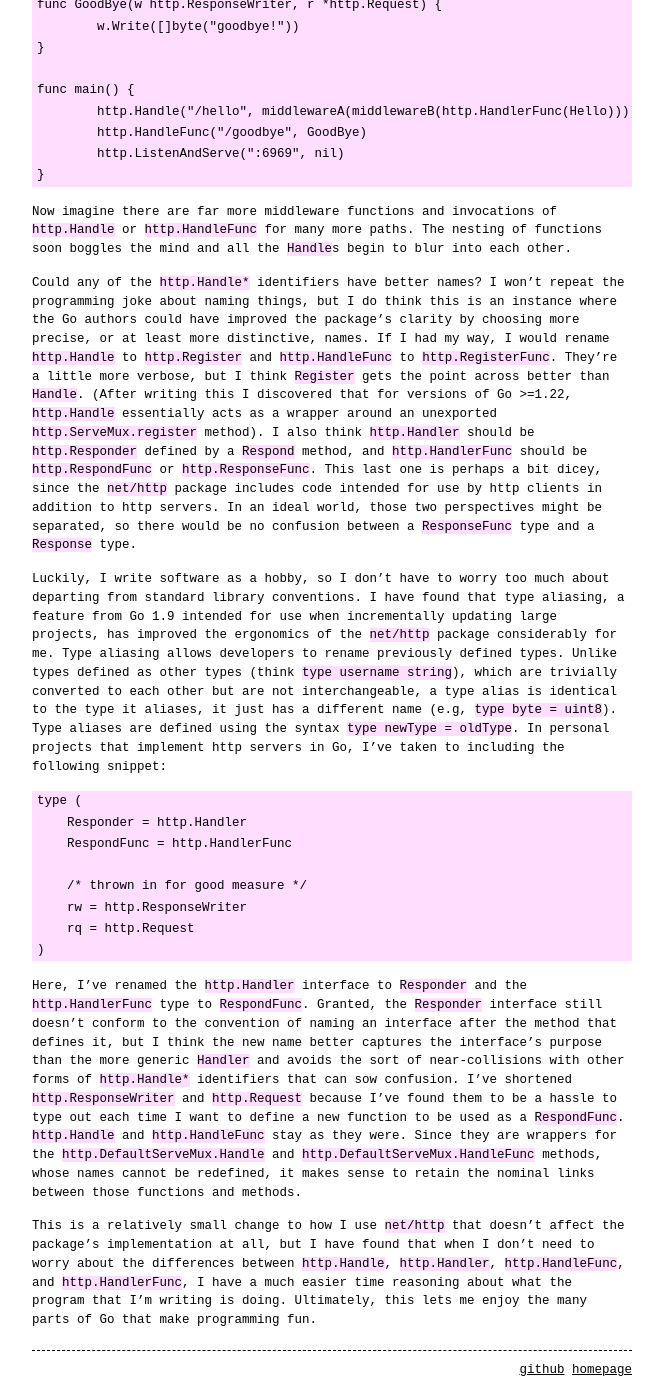
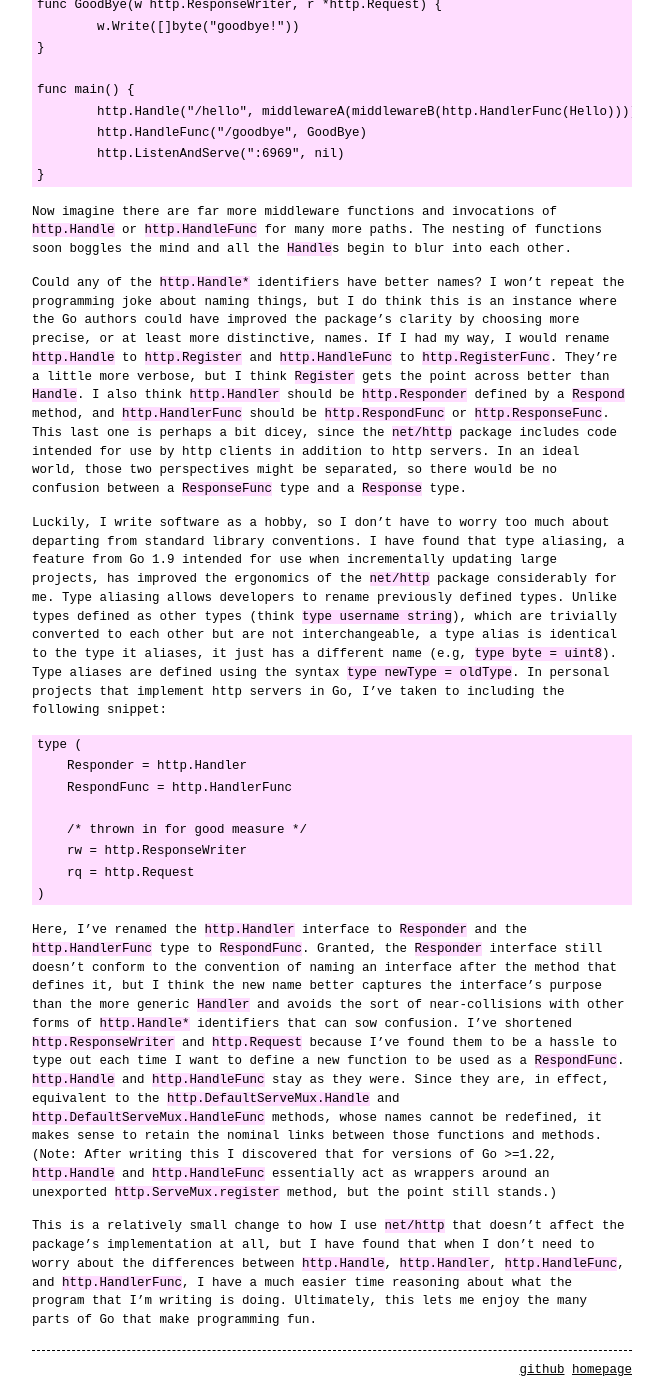
Before and after one commit to cdillond/cdillond.github.io, a Jekyll site: the page built from _posts/2025-04-05-http.markdown, in a window 1280 px wide and 1400 px high, scrolled down 1367 px. Shown: the whole window, without its empty margins (308-971 px from the left). Built offline with Jekyll 4.4.1, drawn with Linux system fonts in a browser that asks for light colours.

Commit message:
added note about unexported method

````diff
--- a/_posts/2025-04-05-http.markdown
+++ b/_posts/2025-04-05-http.markdown
@@ -43,7 +43,7 @@ func main() {
 ```
 Now imagine there are far more middleware functions and invocations of `http.Handle` or `http.HandleFunc` for many more paths. The nesting of functions soon boggles the mind and all the `Handle`s begin to blur into each other.
 
-Could any of the `http.Handle*` identifiers have better names? I won't repeat the programming joke about naming things, but I do think this is an instance where the Go authors could have improved the package's clarity by choosing more precise, or at least more distinctive, names. If I had my way, I would rename `http.Handle` to `http.Register` and `http.HandleFunc` to `http.RegisterFunc`. They're a little more verbose, but I think `Register` gets the point across better than `Handle`. (After writing this I discovered that for versions of Go >=1.22, `http.Handle` essentially acts as a wrapper around an unexported `http.ServeMux.register` method). I also think `http.Handler` should be `http.Responder` defined by a `Respond` method, and `http.HandlerFunc` should be `http.RespondFunc` or `http.ResponseFunc`. This last one is perhaps a bit dicey, since the `net/http` package includes code intended for use by http clients in addition to http servers. In an ideal world, those two perspectives might be separated, so there would be no confusion between a `ResponseFunc` type and a `Response` type.
+Could any of the `http.Handle*` identifiers have better names? I won't repeat the programming joke about naming things, but I do think this is an instance where the Go authors could have improved the package's clarity by choosing more precise, or at least more distinctive, names. If I had my way, I would rename `http.Handle` to `http.Register` and `http.HandleFunc` to `http.RegisterFunc`. They're a little more verbose, but I think `Register` gets the point across better than `Handle`. I also think `http.Handler` should be `http.Responder` defined by a `Respond` method, and `http.HandlerFunc` should be `http.RespondFunc` or `http.ResponseFunc`. This last one is perhaps a bit dicey, since the `net/http` package includes code intended for use by http clients in addition to http servers. In an ideal world, those two perspectives might be separated, so there would be no confusion between a `ResponseFunc` type and a `Response` type.
 
 Luckily, I write software as a hobby, so I don't have to worry too much about departing from standard library conventions. I have found that type aliasing, a feature from Go 1.9 intended for use when incrementally updating large projects, has improved the ergonomics of the `net/http` package considerably for me. Type aliasing allows developers to rename previously defined types. Unlike types defined as other types (think `type username string`), which are trivially converted to each other but are not interchangeable, a type alias is identical to the type it aliases, it just has a different name (e.g, `type byte = uint8`). Type aliases are defined using the syntax `type newType = oldType`. In personal projects that implement http servers in Go, I've taken to including the following snippet:
 ```Go
@@ -56,6 +56,6 @@ type (
     rq = http.Request
 )
 ```
-Here, I've renamed the `http.Handler` interface to `Responder` and the `http.HandlerFunc` type to `RespondFunc`. Granted, the `Responder` interface still doesn't conform to the convention of naming an interface after the method that defines it, but I think the new name better captures the interface's purpose than the more generic `Handler` and avoids the sort of near-collisions with other forms of `http.Handle*` identifiers that can sow confusion. I've shortened `http.ResponseWriter` and `http.Request` because I've found them to be a hassle to type out each time I want to define a new function to be used as a `RespondFunc`. `http.Handle` and `http.HandleFunc` stay as they were. Since they are wrappers for the `http.DefaultServeMux.Handle` and `http.DefaultServeMux.HandleFunc` methods, whose names cannot be redefined, it makes sense to retain the nominal links between those functions and methods.
+Here, I've renamed the `http.Handler` interface to `Responder` and the `http.HandlerFunc` type to `RespondFunc`. Granted, the `Responder` interface still doesn't conform to the convention of naming an interface after the method that defines it, but I think the new name better captures the interface's purpose than the more generic `Handler` and avoids the sort of near-collisions with other forms of `http.Handle*` identifiers that can sow confusion. I've shortened `http.ResponseWriter` and `http.Request` because I've found them to be a hassle to type out each time I want to define a new function to be used as a `RespondFunc`. `http.Handle` and `http.HandleFunc` stay as they were. Since they are, in effect, equivalent to the `http.DefaultServeMux.Handle` and `http.DefaultServeMux.HandleFunc` methods, whose names cannot be redefined, it makes sense to retain the nominal links between those functions and methods. (Note: After writing this I discovered that for versions of Go >=1.22, `http.Handle` and `http.HandleFunc` essentially act as wrappers around an unexported `http.ServeMux.register` method, but the point still stands.)
 
 This is a relatively small change to how I use `net/http` that doesn't affect the package's implementation at all, but I have found that when I don't need to worry about the differences between `http.Handle`, `http.Handler`, `http.HandleFunc`, and `http.HandlerFunc`, I have a much easier time reasoning about what the program that I'm writing is doing. Ultimately, this lets me enjoy the many parts of Go that make programming fun.
````
